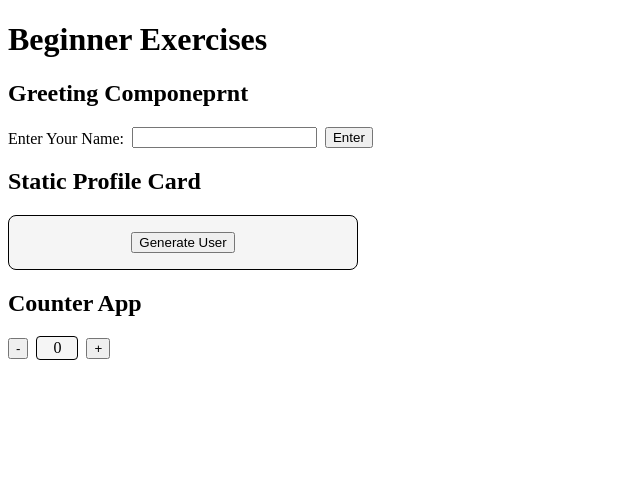
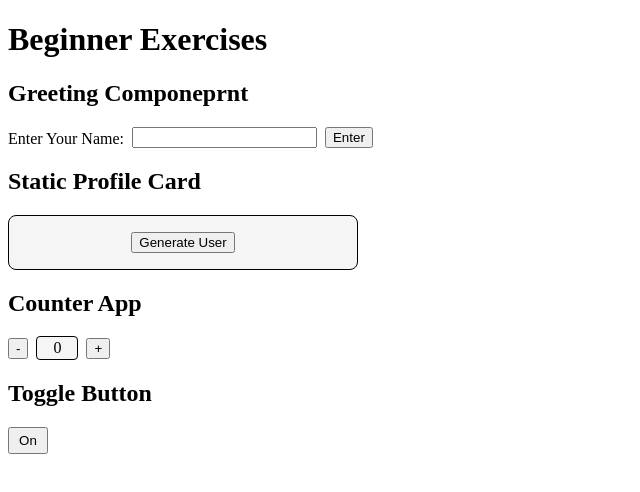
Before and after one commit to ccheung8/Intro-to-React-Exercises, a React (Vite) app in the folder intro-to-react-exercises/: page / in a window 1280 px wide. Shown: the top 492 px of the page, without its empty margins (0-640 px from the left). Built offline with nearby package versions, Linux system fonts and the light colour scheme.

Commit message:
finished ToggleButton component

```diff
--- a/intro-to-react-exercises/src/App.jsx
+++ b/intro-to-react-exercises/src/App.jsx
@@ -2,11 +2,13 @@ import React from 'react';
 import { GreetingComponent } from './components/GreetingComponent';
 import { ProfileComponent } from './components/ProfileComponent';
 import { CounterApp } from './components/CounterApp';
+import { ToggleButton } from './components/ToggleButton';
 
 function App() {
   const [name, setName] = React.useState();
   const [user, setUser] = React.useState();
   const [count, setCount] = React.useState(0);
+  const [toggle, setToggle] = React.useState("On");
 
   function handleName(event) {
     event.preventDefault();
@@ -35,6 +37,12 @@ function App() {
     }
   }
 
+  function handleToggle(event) {
+    setToggle(toggle == "On" ? "Off" : "On");
+    // inverse since toggle doesn't update until after render
+    event.target.style.backgroundColor = toggle != "On" ? "#00ff00" : "#ff0000";
+  }
+
   return (
     <>
       <h1>Beginner Exercises</h1>
@@ -53,6 +61,11 @@ function App() {
           handleCounter={handleCounter}
           count={count}
         />
+
+        <ToggleButton
+          handleToggle={handleToggle}
+          toggle={toggle}
+        />
     </>
   )
 }
--- /dev/null
+++ b/intro-to-react-exercises/src/components/ToggleButton.jsx
@@ -0,0 +1,10 @@
+export function ToggleButton({ handleToggle, toggle }) {
+  return (
+    <>
+      <h2>Toggle Button</h2>
+      <div className='toggleButton'>
+        <button onClick={handleToggle}>{toggle}</button>
+      </div>
+    </>
+  )
+}
--- a/intro-to-react-exercises/src/index.css
+++ b/intro-to-react-exercises/src/index.css
@@ -38,3 +38,8 @@
   width: 24px;
   text-align: center;
 }
+
+.toggleButton button {
+  width: 40px;
+  padding: 4px 0;
+}
```
